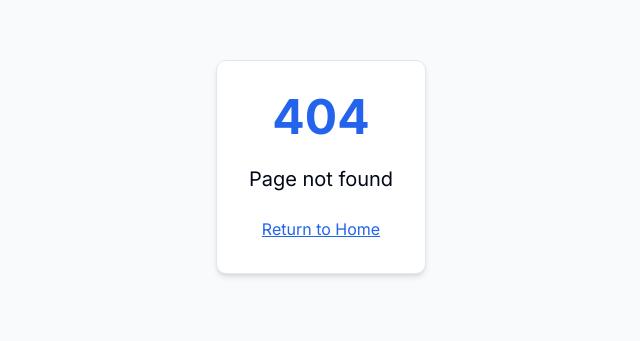
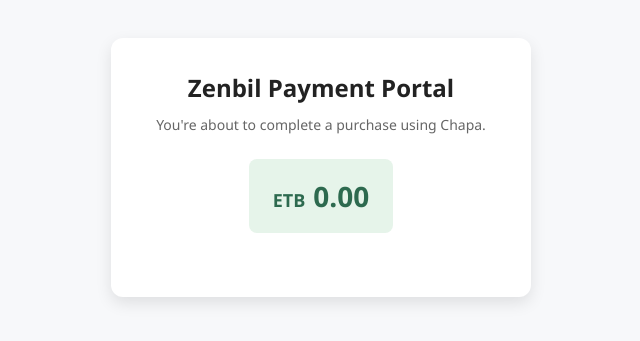
Before and after one commit to SurafelTeka/Visit-Oromiya, a React (Vite) app: page /checkout in a window 1280 px wide. Before the commit this address had no page. Shown: the part 233-574 px from the top of the page, without its empty margins (319-959 px from the left). Built offline with nearby package versions, Linux system fonts and the light colour scheme.

Commit message:
ecommerce cart integration

```diff
--- a/index.html
+++ b/index.html
@@ -17,6 +17,8 @@
     <meta name="twitter:card" content="summary_large_image" />
     <meta name="twitter:site" content="@Famous_AI" />
     <meta name="twitter:image" content="/og.jpg" />
+    <script src="https://js.chapa.co/v1/inline.js"></script>
+
   </head>
 
   <body>
--- a/src/App.tsx
+++ b/src/App.tsx
@@ -22,6 +22,8 @@
 import CulturalFinds from "./pages/CulturalFinds";
 import HandmadeTreasures from "./pages/HandmadeTreasures";
 import CheckoutPage from "./pages/CheckoutPage";
+import ChapaSuccess from "./pages/ChapaSuccess";
+import ChapaFail from "./pages/ChapaFail";
 
 const queryClient = new QueryClient();
 
@@ -40,7 +42,7 @@
               <Route path="/ecommerce" element={<Ecommerce />} />
               <Route path="/package/:id" element={<PackageDetail />} />
               <Route path="/packages" element={<Index />} />
-              <Route path="/checkout/:packageId" element={<CheckoutPage />} />
+              <Route path="/checkout/" element={<CheckoutPage />} />
               <Route path="/admin" element={<Admin />} />
               <Route path="*" element={<NotFound />} />
               <Route path="/product/:id" element={<ProductPage />} />
@@ -53,6 +55,8 @@
 
               <Route path="/login" element={<Login />} />
               <Route path="/register" element={<Register />} />
+              <Route path="/success" element={<ChapaSuccess />} />
+              <Route path="/fail" element={<ChapaFail />} />
             </Routes>
           </BrowserRouter>
         </CartProvider>
--- /dev/null
+++ b/src/pages/ChapaFail.tsx
@@ -0,0 +1,10 @@
+import React, { useEffect } from "react";
+import { useCart } from "../hooks/useCart";
+import { useNavigate } from "react-router-dom";
+import ProductPageHeader from "../components/ProductPageHeader";
+
+const ChapaFail: React.FC = () => {
+  return <> Fail</>;
+};
+
+export default ChapaFail;
--- /dev/null
+++ b/src/pages/ChapaSuccess.tsx
@@ -0,0 +1,49 @@
+import React, { useEffect } from 'react';
+import { useCart } from '../hooks/useCart';
+import { useNavigate } from 'react-router-dom';
+import ProductPageHeader from '../components/ProductPageHeader';
+
+const ChapaSuccess: React.FC = () => {
+  const { clearCart } = useCart();
+  const navigate = useNavigate();
+
+  useEffect(() => {
+    // Clear the cart after successful payment
+    clearCart();
+  }, [clearCart]);
+
+  return (
+    <>
+      <ProductPageHeader />
+      <main className="flex flex-col items-center justify-center min-h-screen px-4 py-12 bg-green-50">
+        <div className="max-w-md w-full bg-white rounded-lg shadow-lg p-8 text-center">
+          <svg
+            className="mx-auto mb-6 h-16 w-16 text-green-500"
+            fill="none"
+            stroke="currentColor"
+            strokeWidth="2"
+            viewBox="0 0 24 24"
+          >
+            <path
+              strokeLinecap="round"
+              strokeLinejoin="round"
+              d="M5 13l4 4L19 7"
+            />
+          </svg>
+          <h2 className="text-2xl font-bold text-gray-800 mb-4">Payment Successful!</h2>
+          <p className="text-gray-600 mb-6">
+            Thank you for your purchase. Your order has been successfully processed.
+          </p>
+          <button
+            onClick={() => navigate('/ecommerce')}
+            className="px-6 py-3 bg-green-600 text-white rounded-md font-medium hover:bg-green-700 transition duration-300"
+          >
+            Continue Shopping
+          </button>
+        </div>
+      </main>
+    </>
+  );
+};
+
+export default ChapaSuccess;
--- a/src/pages/CheckoutPage.tsx
+++ b/src/pages/CheckoutPage.tsx
@@ -1,66 +1,137 @@
 import React, { useEffect, useState } from 'react';
-import { useCart } from '../hooks/useCart';
-import { useNavigate } from 'react-router-dom';
+import { useLocation } from 'react-router-dom';
 
-const CheckoutPage: React.FC = () => {
-  const { cartItems } = useCart();
-  const navigate = useNavigate();
-  const [total, setTotal] = useState(0);
+declare global {
+  interface Window {
+    ChapaCheckout?: any;
+  }
+}
+
+const ChapaCheckoutPage: React.FC = () => {
+  const { state } = useLocation();
+  const amount = state?.total?.toFixed(2) || '0.00';
+  const [isReady, setIsReady] = useState(false);
 
   useEffect(() => {
-    setTotal(
-      cartItems.reduce(
-        (sum, item) => sum + parseFloat(item.price.replace(/[^\d.]/g, "")) * item.quantity,
-        0
-      )
-    );
-  }, [cartItems]);
+    if (!document.querySelector('script[src="https://js.chapa.co/v1/inline.js"]')) {
+      const script = document.createElement('script');
+      script.src = 'https://js.chapa.co/v1/inline.js';
+      script.async = true;
+      script.onload = () => setIsReady(true);
+      script.onerror = () => console.error('Failed to load Chapa script');
+      document.body.appendChild(script);
+    } else {
+      setIsReady(true);
+    }
+  }, []);
 
-  const handleChapaPayment = async () => {
-    alert(`This would send ${total} ETB to Chapa for payment!`);
-  };
+  useEffect(() => {
+    if (isReady && window.ChapaCheckout) {
+      const chapa = new window.ChapaCheckout({
+        publicKey: 'CHAPUBK_TEST-qqoOdCqwaSIlrAJ8loItqp4F6gDvTCou',
+        amount,
+        currency: 'ETB',
+        availablePaymentMethods: ['telebirr', 'cbebirr', 'ebirr', 'mpesa', 'chapa'],
+        customizations: {
+          buttonText: 'Pay Now',
+          styles: `
+            .chapa-pay-button {
+              background-color: #2D6A4F;
+              color: white;
+              font-weight: 600;
+              font-size: 16px;
+              padding: 12px 24px;
+              border-radius: 6px;
+              transition: background 0.3s ease;
+            }
+            .chapa-pay-button:hover {
+              background-color: #1B4332;
+            }
+          `,
+        },
+        callbackUrl: 'https://yourdomain.com/callback',
+        returnUrl: 'http://localhost:8080/success',
+        onSuccessfulPayment: (res: any) => console.log('Payment successful:', res),
+        onPaymentFailure: (res: any) => console.error('Payment failed:', res),
+        onClose: () => console.log('Checkout closed'),
+      });
 
-  if (cartItems.length === 0) {
-    return (
-      <div className="p-8 text-center">
-        <h2 className="text-2xl font-bold mb-4">Your cart is empty.</h2>
-        <button onClick={() => navigate('/')} className="bg-red-500 text-white px-4 py-2 rounded">Go Shopping</button>
-      </div>
-    );
-  }
+      chapa.initialize('chapa-inline-form');
+    }
+  }, [isReady, amount]);
 
   return (
-    <div className="max-w-2xl mx-auto p-4">
-      <h1 className="text-3xl font-bold mb-6">Checkout</h1>
-      <div className="bg-white shadow rounded p-4 mb-6">
-        {cartItems.map(item => {
-          const priceNum = parseFloat(item.price.replace(/[^\d.]/g, ""));
-          return (
-            <div key={item.id} className="flex justify-between items-center border-b py-2">
-              <div>
-                <div className="font-semibold">{item.name}</div>
-                <div className="text-sm text-gray-500">Qty: {item.quantity}</div>
-              </div>
-              <div>
-                <div className="text-right">ETB {priceNum} x {item.quantity}</div>
-                <div className="font-bold">ETB {(priceNum * item.quantity).toFixed(2)}</div>
-              </div>
-            </div>
-          );
-        })}
-        <div className="flex justify-between items-center mt-4 pt-4 border-t font-bold text-lg">
-          <span>Total</span>
-          <span>ETB {total.toFixed(2)}</span>
+    <div style={styles.wrapper}>
+      <div style={styles.card}>
+        <h2 style={styles.header}>Zenbil Payment Portal</h2>
+        <p style={styles.description}>You're about to complete a purchase using Chapa.</p>
+        <div style={styles.amountBox}>
+          <span style={styles.currency}>ETB</span>
+          <span style={styles.amount}>{amount}</span>
         </div>
+        {!isReady && <p style={styles.loading}>Loading payment interface...</p>}
+        <div id="chapa-inline-form" style={styles.paymentSection} />
       </div>
-      <button
-        onClick={handleChapaPayment}
-        className="w-full bg-green-600 text-white py-3 rounded text-xl font-bold hover:bg-green-700"
-      >
-        Pay with Chapa
-      </button>
     </div>
   );
 };
 
-export default CheckoutPage;
+const styles: { [key: string]: React.CSSProperties } = {
+  wrapper: {
+    backgroundColor: '#f7f8fa',
+    minHeight: '100vh',
+    display: 'flex',
+    justifyContent: 'center',
+    alignItems: 'center',
+    padding: 24,
+  },
+  card: {
+    maxWidth: 420,
+    width: '100%',
+    backgroundColor: '#fff',
+    borderRadius: 12,
+    boxShadow: '0 6px 16px rgba(0,0,0,0.1)',
+    padding: 32,
+    textAlign: 'center',
+    fontFamily: 'Segoe UI, sans-serif',
+  },
+  header: {
+    fontSize: 24,
+    fontWeight: 700,
+    color: '#222',
+    marginBottom: 8,
+  },
+  description: {
+    fontSize: 14,
+    color: '#666',
+    marginBottom: 24,
+  },
+  amountBox: {
+    backgroundColor: '#e6f4ea',
+    borderRadius: 8,
+    padding: '16px 24px',
+    display: 'inline-flex',
+    alignItems: 'baseline',
+    gap: 8,
+    marginBottom: 20,
+  },
+  currency: {
+    fontSize: 18,
+    fontWeight: 600,
+    color: '#2D6A4F',
+  },
+  amount: {
+    fontSize: 28,
+    fontWeight: 700,
+    color: '#2D6A4F',
+  },
+  loading: {
+    color: '#aaa',
+    marginBottom: 16,
+  },
+  paymentSection: {
+    marginTop: 12,
+  },
+};
+
+export default ChapaCheckoutPage;
```
Also changed, not shown: package.json (line endings or trailing spaces).
